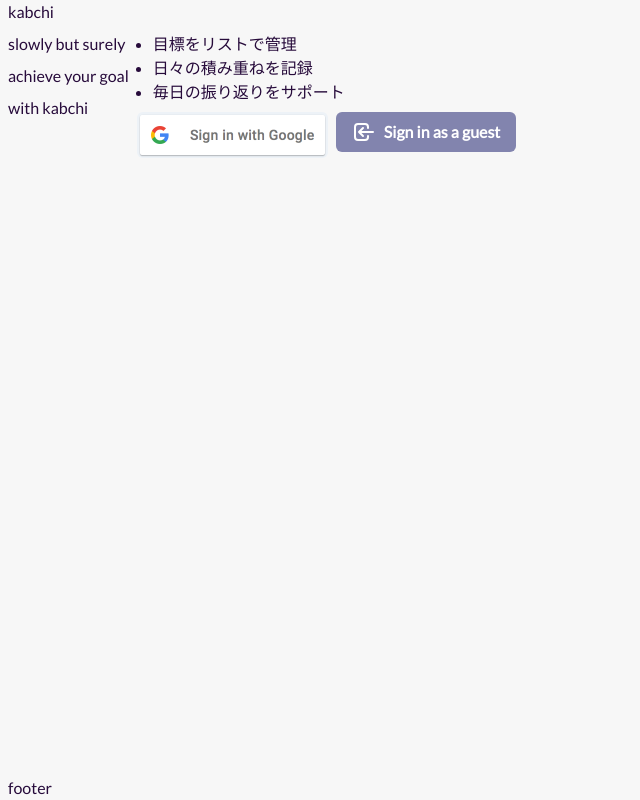
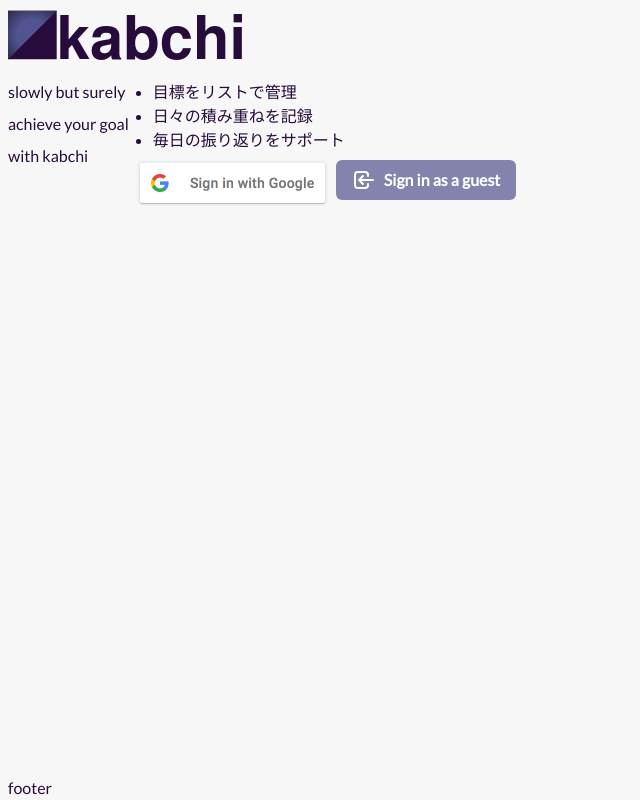
Before and after one commit to reactboy/kabchi, a Next.js app: page / in a window 1280 px wide. Shown: the whole page, without its empty margins (0-640 px from the left). Built offline with nearby package versions, Linux system fonts and the light colour scheme.

Commit message:
edit complete logo components #14

```diff
--- a/src/components/common/Logo.tsx
+++ b/src/components/common/Logo.tsx
@@ -1,9 +1,63 @@
+import { Box, BoxProps } from '@chakra-ui/react'
 import { VFC } from 'react'
 
-type Props = {
-  //TODO(eastasian) to be able to switch styles of logo by props
+type LogoSet<T = string> = {
+  text: T
+  icon: T
 }
 
+type LogoImage = {
+  light: LogoSet
+  dark: LogoSet
+}
+
+const IMAGE: LogoImage = {
+  light: {
+    text: 'assets/logo/text-light.svg',
+    icon: 'assets/logo/icon-light.svg',
+  },
+  dark: {
+    text: 'assets/logo/text-dark.svg',
+    icon: 'assets/logo/icon-dark.svg',
+  },
+}
+
+const DIMENSION: LogoSet<{ width: number; height: number }> = {
+  text: {
+    width: 240,
+    height: 72,
+  },
+  icon: {
+    width: 67,
+    height: 67,
+  },
+}
+
+type LogoType = keyof LogoSet
+type Props = {
+  logoType: LogoType
+  ratio?: number
+} & BoxProps
+
 export const Logo: VFC<Props> = (props) => {
-  return <>kabchi</>
+  const { logoType = 'text', ratio = 1, ...restProps } = props
+
+  //TODO(eastasian) to be able to switch styles of logo
+  const mode = 'light'
+
+  const src = IMAGE[mode][logoType]
+  //NOTE(eastasian) appending 'px' to avoid confliction with chakra sizing system.
+  const width = DIMENSION[logoType]['width'] * ratio + 'px'
+  const height = DIMENSION[logoType]['height'] * ratio + 'px'
+
+  return (
+    <Box
+      w={width}
+      height={height}
+      bgImg={src}
+      bgSize="contain"
+      bgPosition="center"
+      {...restProps}
+    />
+  )
 }
```
